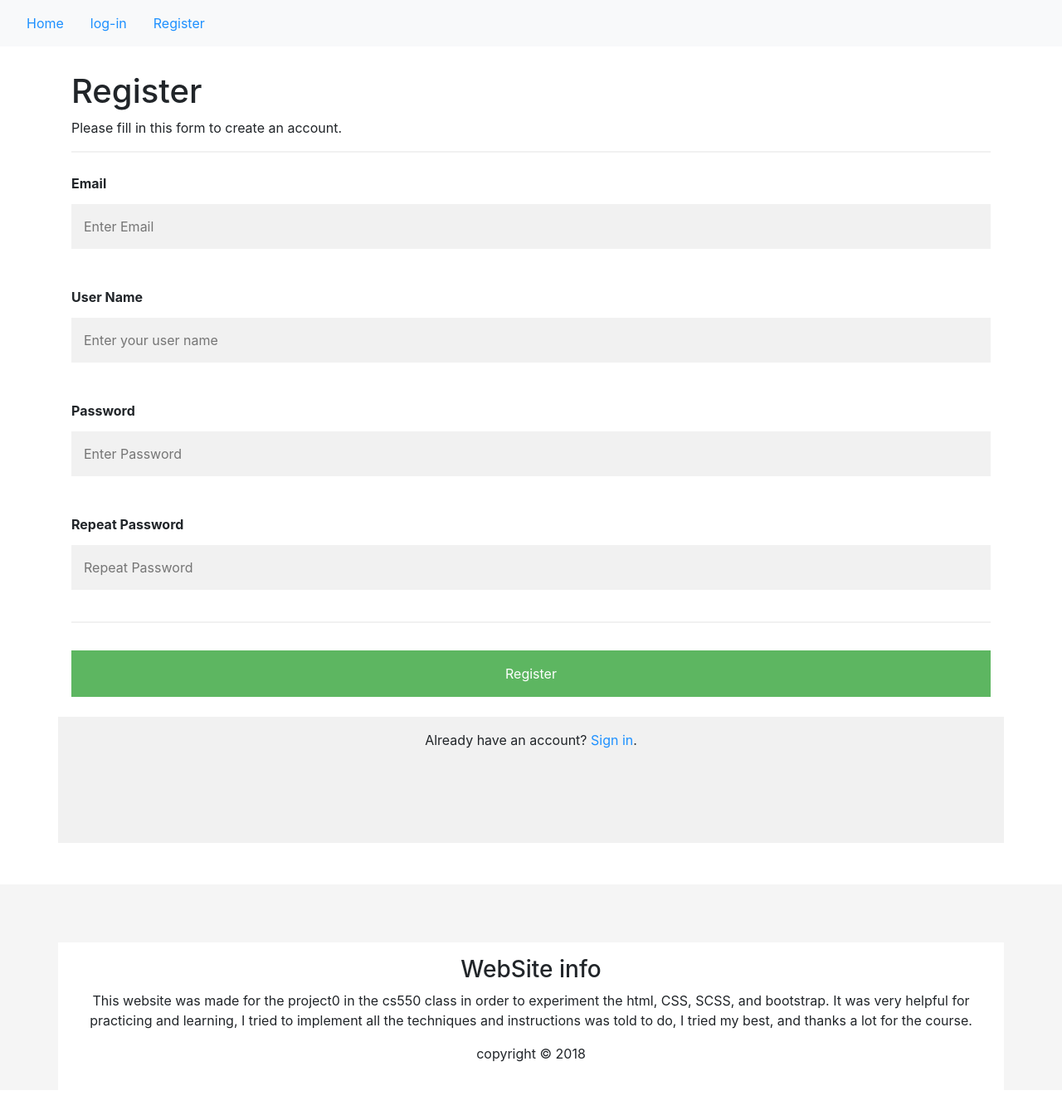
After one commit to abdullahYAq/book-reviews, a Flask app: template templates/register.html in a window 1280 px wide. The commit adds this page. Shown: the whole page at 83% size. Run offline with Flask 2, Linux system fonts and the light colour scheme; the template is opened without the code that fills it, so the values that code supplies are empty; some libraries are stand-ins or nearby versions.

Commit message:
adding html files

```diff
--- /dev/null
+++ b/templates/register.html
@@ -0,0 +1,96 @@
+{% extends "temple.html" %}
+{% block style %}
+	<style>
+
+
+* {
+  box-sizing: border-box;
+}
+
+/* Add padding to containers */
+.container {
+  padding: 16px;
+  background-color: white;
+}
+
+/* Full-width input fields */
+input[type=text], input[type=password] {
+  width: 100%;
+  padding: 15px;
+  margin: 5px 0 22px 0;
+  display: inline-block;
+  border: none;
+  background: #f1f1f1;
+}
+
+input[type=text]:focus, input[type=password]:focus {
+  background-color: #ddd;
+  outline: none;
+}
+
+/* Overwrite default styles of hr */
+hr {
+  border: 1px solid #f1f1f1;
+  margin-bottom: 25px;
+}
+
+/* Set a style for the submit button */
+.registerbtn {
+  background-color: #4CAF50;
+  color: white;
+  padding: 16px 20px;
+  margin: 8px 0;
+  border: none;
+  cursor: pointer;
+  width: 100%;
+  opacity: 0.9;
+}
+
+.registerbtn:hover {
+  opacity: 1;
+}
+
+/* Add a blue text color to links */
+a {
+  color: dodgerblue;
+}
+
+/* Set a grey background color and center the text of the "sign in" section */
+.signin {
+  background-color: #f1f1f1;
+  text-align: center;
+}
+</style>
+{% endblock %}
+{% block body %}
+	<form action="register" method="post">
+		<div class="container">
+		    <h1>Register</h1>
+		    <p>Please fill in this form to create an account.</p>
+		    <hr>
+
+		    <label for="email"><b>Email</b></label>
+		    <input type="text" placeholder="Enter Email" name="email" required>
+		    <br><br>
+		    <label for="username"><b>User Name</b></label>
+		    <input type="text" placeholder="Enter your user name" name="username" required>
+		    <br><br>
+		    <label for="psw"><b>Password</b></label>
+		    <input type="password" placeholder="Enter Password" name="psw" required>
+		    <br><br>
+		    <label for="psw-repeat"><b>Repeat Password</b></label>
+		    <input type="password" placeholder="Repeat Password" name="psw-repeat" required>
+		    <hr>
+
+
+		    <button type="submit" class="registerbtn">Register</button>
+		</div>
+
+		<div class="container signin">
+		    <p>Already have an account? <a href="{{ url_for('login') }}">Sign in</a>.</p>
+		    <br>
+		    <p>{{error1}}</p> <br>
+		    <p>{{error2}}</p>
+		</div>
+	</form>
+{% endblock %}
--- a/templates/temple.html
+++ b/templates/temple.html
@@ -2,22 +2,53 @@
 <html>
 <head>
 	<title>{% block title %}{% endblock %}</title>
-	<link rel="stylesheet" type="text/css" href="{{ url_for('static', filename='css/style.css') }}">
+	<!--<link rel="stylesheet" type="text/css" href="{{ url_for('static', filename='css/style.css') }}">-->
 	<script src="https://code.jquery.com/jquery-3.3.1.slim.min.js" integrity="sha384-q8i/X+965DzO0rT7abK41JStQIAqVgRVzpbzo5smXKp4YfRvH+8abtTE1Pi6jizo" crossorigin="anonymous"></script>
 	<script src="https://cdnjs.cloudflare.com/ajax/libs/popper.js/1.14.3/umd/popper.min.js" integrity="sha384-ZMP7rVo3mIykV+2+9J3UJ46jBk0WLaUAdn689aCwoqbBJiSnjAK/l8WvCWPIPm49" crossorigin="anonymous"></script>
 	<link rel="stylesheet" href="https://stackpath.bootstrapcdn.com/bootstrap/4.1.3/css/bootstrap.min.css" integrity="sha384-MCw98/SFnGE8fJT3GXwEOngsV7Zt27NXFoaoApmYm81iuXoPkFOJwJ8ERdknLPMO" crossorigin="anonymous">
 	<script src="https://stackpath.bootstrapcdn.com/bootstrap/4.1.3/js/bootstrap.min.js" integrity="sha384-ChfqqxuZUCnJSK3+MXmPNIyE6ZbWh2IMqE241rYiqJxyMiZ6OW/JmZQ5stwEULTy" crossorigin="anonymous"></script>
+	<style>
 
+		body {
+			padding-top: 70px;
+		}
+		.search-fld{
+			width: 200px;
+		}
+		.search-fld, .search-btn {
+			display: inline-block;
+			margin: 5px;
+		}
+		.search-block{
+			padding-bottom: 50px;
+			text-align: center;
+		}
+
+		footer{
+			margin-top: 50px;
+			margin-bottom: 30px;
+			background: #f5f5f5;
+
+			text-align: center;
+			padding-top: 70px;
+		}
+	</style>
+	{% block style %} {% endblock %}
 
 </head>
 <body>
 
 		<div class="navbarmain">
 			<nav class="navbar navbar-expand-lg fixed-top  bg-light">
-				<a id="onpage" class="nav-link" href="#">Home</a>
-				<a class="nav-link" href="#">Contact</span></a>
-				<a class="nav-link" href="#">log-in</a>
+				<a id="onpage" class="nav-link" href="{{url_for('index')}}">Home</a>
+				{% if session.login %}
+					<a class="nav-link" href="{{ url_for('logout') }}">log-out</a>
+				{% else %}
 
+					<a class="nav-link" href="{{ url_for('login') }}">log-in</a>
+
+					<a class="nav-link" href="{{ url_for('register') }}">Register</a>
+				{% endif %}
 			</nav>
 		</div>
 
```
Also changed, not shown: templates/add_review.html (added, +32 -0 lines), templates/book.html (added, +41 -0 lines), templates/index.html (+17 -2 lines), templates/login.html (added, +93 -0 lines).
